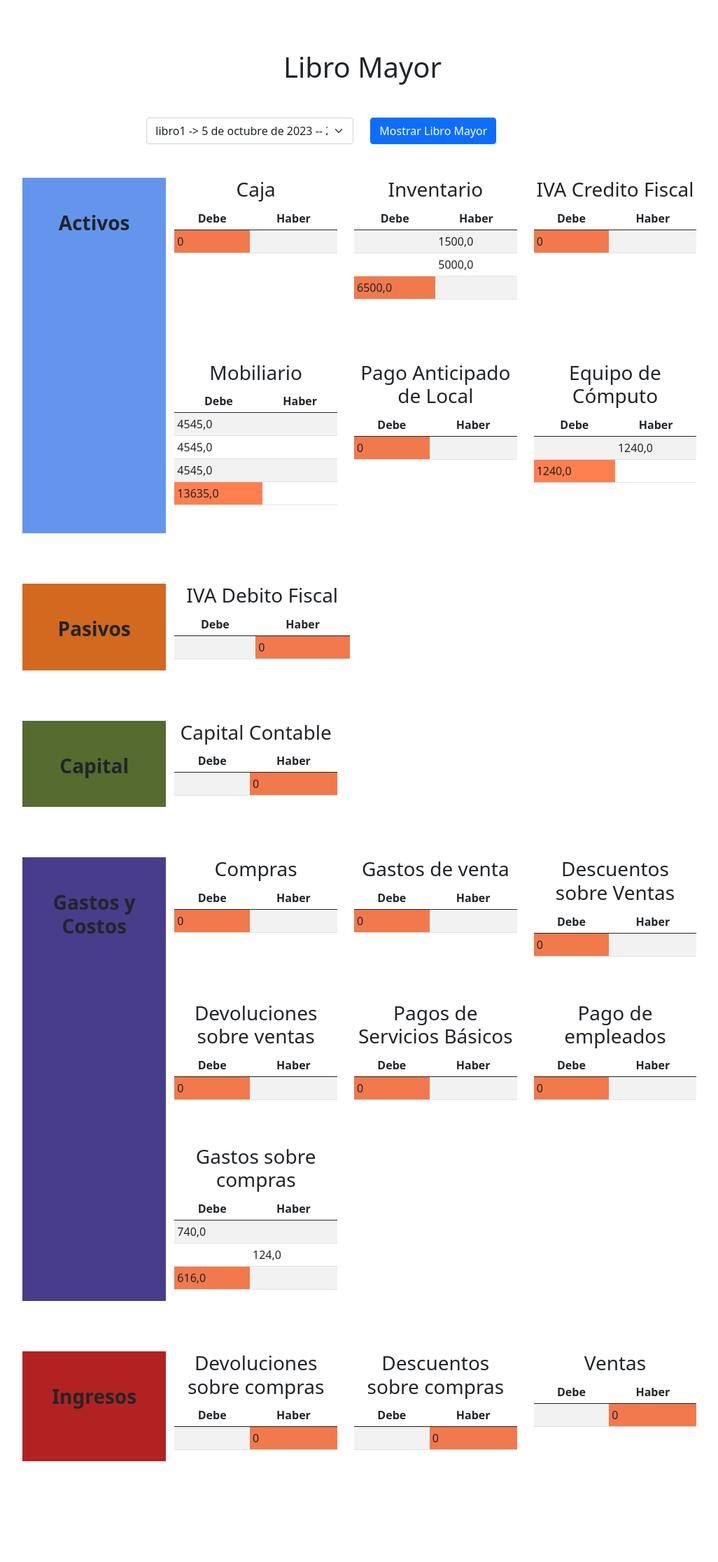
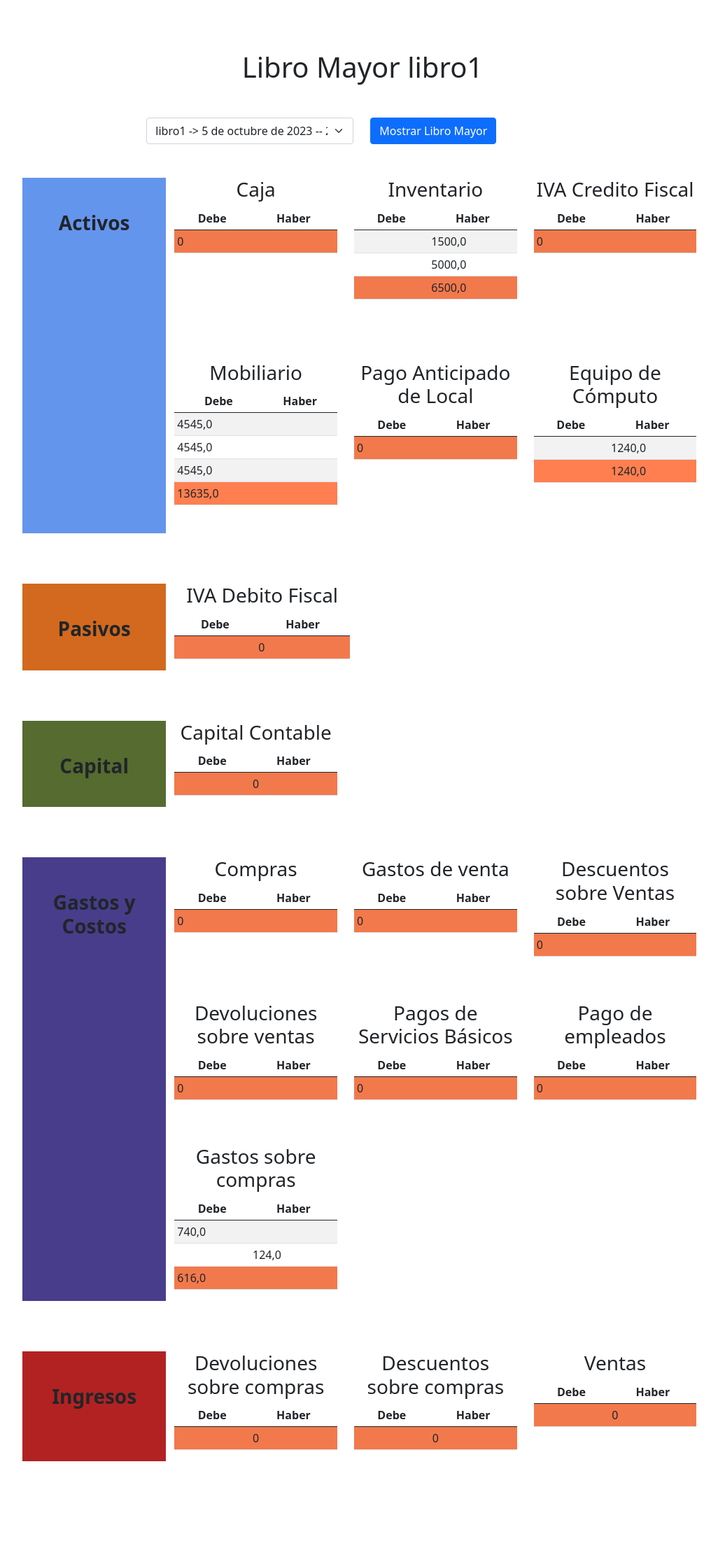
Before and after one commit to cargueta01/GameZone, a Django app: page /LibroMayor/ in a window 1280 px wide; the page is wider, and only the part inside the window is pictured. Shown: the part 116-2348 px from the top of that part at 70% size, without its empty margins (16-1042 px from the left). Run offline with Django 4.2, Linux system fonts and the light colour scheme; data comes from the database, SQL or seed files in the repository; both versions use the stored data as it was after the commit; some libraries are stand-ins or nearby versions.

Commit message:
correcciones libro mayor v1

```diff
--- a/AppGameZone/templates/Lib_Mayor.html
+++ b/AppGameZone/templates/Lib_Mayor.html
@@ -77,8 +77,8 @@
                                     {% endif %}
                                     {% endfor %}
                                     <tr>
-                                        <td style="background-color: coral;">{{ sumas.Caja }}</td>
-                                        <td></td>
+                                        <td style="background-color: coral;">{{ sumas.Caja.0 }}</td>
+                                        <td style="background-color: coral;">{{ sumas.Caja.1 }}</td>
                                     </tr>
                                 </tbody>
                             </table>
@@ -109,8 +109,8 @@
                                     {% endif %}
                                     {% endfor %}
                                     <tr>
-                                        <td style="background-color: coral;">{{ sumas.Inventario }}</td>
-                                        <td></td>
+                                        <td style="background-color: coral;">{{ sumas.Inventario.0 }}</td>
+                                        <td style="background-color: coral;">{{ sumas.Inventario.1}}</td>
                                     </tr>
                                 </tbody>
                             </table>
@@ -141,8 +141,8 @@
                                     {% endif %}
                                     {% endfor %}
                                     <tr>
-                                        <td style="background-color: coral;">{{ sumas.IVA_crédito_fiscal }}</td>
-                                        <td></td>
+                                        <td style="background-color: coral;">{{ sumas.IVA_crédito_fiscal.0 }}</td>
+                                        <td style="background-color: coral;">{{ sumas.IVA_crédito_fiscal.1 }}</td>
                                     </tr>
                                 </tbody>
                             </table>
@@ -176,8 +176,8 @@
                                     {% endif %}
                                     {% endfor %}
                                     <tr>
-                                        <td style="background-color: coral;">{{ sumas.Mobiliario }}</td>
-                                        <td></td>
+                                        <td style="background-color: coral;">{{ sumas.Mobiliario.0 }}</td>
+                                        <td style="background-color: coral;">{{ sumas.Mobiliario.1 }}</td>
                                     </tr>
                                 </tbody>
                             </table>
@@ -208,8 +208,8 @@
                                     {% endif %}
                                     {% endfor %}
                                     <tr>
-                                        <td style="background-color: coral;">{{ sumas.Pago_anticipado_de_local }}</td>
-                                        <td></td>
+                                        <td style="background-color: coral;">{{ sumas.Pago_anticipado_de_local.0 }}</td>
+                                        <td style="background-color: coral;">{{ sumas.Pago_anticipado_de_local.1 }}</td>
                                     </tr>
                                 </tbody>
                             </table>
@@ -240,8 +240,8 @@
                                     {% endif %}
                                     {% endfor %}
                                     <tr>
-                                        <td style="background-color: coral;">{{ sumas.Equipo_de_computo }}</td>
-                                        <td></td>
+                                        <td style="background-color: coral;">{{ sumas.Equipo_de_computo.0 }}</td>
+                                        <td style="background-color: coral;">{{ sumas.Equipo_de_computo.1 }}</td>
                                     </tr>
                                 </tbody>
                             </table>
@@ -281,8 +281,8 @@
                                 {% endif %}
                                 {% endfor %}
                                 <tr>
-                                    <td></td>
-                                    <td style="background-color: coral;">{{ sumas.IVA_débito_fiscal }}</td>
+                                    <td style="background-color: coral;">{{ sumas.IVA_débito_fiscal.0 }}</td>
+                                    <td style="background-color: coral;">{{ sumas.IVA_débito_fiscal.1 }}</td>
                                 </tr>
                             </tbody>
                         </table>
@@ -322,8 +322,8 @@
                                     {% endif %}
                                     {% endfor %}
                                     <tr>
-                                        <td></td>
-                                        <td style="background-color: coral;">{{ sumas.Capital_contable }}</td>
+                                        <td style="background-color: coral;">{{ sumas.Capital_contable.0 }}</td>
+                                        <td style="background-color: coral;">{{ sumas.Capital_contable.1 }}</td>
                                     </tr>
                                 </tbody>
                             </table>
@@ -364,8 +364,8 @@
                                     {% endif %}
                                     {% endfor %}
                                     <tr>
-                                        <td style="background-color: coral;">{{ sumas.Compras }}</td>
-                                        <td></td>
+                                        <td style="background-color: coral;">{{ sumas.Compras.0 }}</td>
+                                        <td style="background-color: coral;">{{ sumas.Compras.1 }}</td>
                                     </tr>
                                 </tbody>
                             </table>
@@ -397,8 +397,8 @@
                                     {% endif %}
                                     {% endfor %}
                                     <tr>
-                                        <td style="background-color: coral;">{{ sumas.Gasto_de_venta }}</td>
-                                        <td></td>
+                                        <td style="background-color: coral;">{{ sumas.Gasto_de_venta.0 }}</td>
+                                        <td style="background-color: coral;">{{ sumas.Gasto_de_venta.1 }}</td>
                                     </tr>
                                 </tbody>
                             </table>
@@ -430,8 +430,8 @@
                                     {% endif %}
                                     {% endfor %}
                                     <tr>
-                                        <td style="background-color: coral;">{{ sumas.Descuento_sobre_venta }}</td>
-                                        <td></td>
+                                        <td style="background-color: coral;">{{ sumas.Descuento_sobre_venta.0 }}</td>
+                                        <td style="background-color: coral;">{{ sumas.Descuento_sobre_venta.1 }}</td>
                                     </tr>
                                 </tbody>
                             </table>
@@ -465,8 +465,8 @@
                                     {% endif %}
                                     {% endfor %}
                                     <tr>
-                                        <td style="background-color: coral;">{{ sumas.Devoluciones_sobre_venta }}</td>
-                                        <td></td>
+                                        <td style="background-color: coral;">{{ sumas.Devoluciones_sobre_venta.0 }}</td>
+                                        <td style="background-color: coral;">{{ sumas.Devoluciones_sobre_venta.1 }}</td>
                                     </tr>
                                 </tbody>
                             </table>
@@ -498,8 +498,8 @@
                                     {% endif %}
                                     {% endfor %}
                                     <tr>
-                                        <td style="background-color: coral;">{{ sumas.Pago_de_servicios_básicos }}</td>
-                                        <td></td>
+                                        <td style="background-color: coral;">{{ sumas.Pago_de_servicios_básicos.0 }}</td>
+                                        <td style="background-color: coral;">{{ sumas.Pago_de_servicios_básicos.1 }}</td>
                                     </tr>
                                 </tbody>
                             </table>
@@ -530,8 +530,8 @@
                                     {% endif %}
                                     {% endfor %}
                                     <tr>
-                                        <td style="background-color: coral;">{{ sumas.Pago_de_empleados }}</td>
-                                        <td></td>
+                                        <td style="background-color: coral;">{{ sumas.Pago_de_empleados.0 }}</td>
+                                        <td style="background-color: coral;">{{ sumas.Pago_de_empleados.1 }}</td>
                                     </tr>
                                 </tbody>
                             </table>
@@ -564,8 +564,8 @@
                                     {% endif %}
                                     {% endfor %}
                                     <tr>
-                                        <td style="background-color: coral;">{{ sumas.Gastos_sobre_compras }}</td>
-                                        <td></td>
+                                        <td style="background-color: coral;">{{ sumas.Gastos_sobre_compras.0 }}</td>
+                                        <td style="background-color: coral;">{{ sumas.Gastos_sobre_compras.1 }}</td>
                                     </tr>
                                 </tbody>
                             </table>
@@ -607,8 +607,8 @@
                                     {% endif %}
                                     {% endfor %}
                                     <tr>
-                                        <td></td>
-                                        <td style="background-color: coral;">{{ sumas.Devoluciones_sobre_compra }}</td>
+                                        <td style="background-color: coral;">{{ sumas.Devoluciones_sobre_compra.0 }}</td>
+                                        <td style="background-color: coral;">{{ sumas.Devoluciones_sobre_compra.1 }}</td>
                                     </tr>
                                 </tbody>
                             </table>
@@ -640,8 +640,8 @@
                                     {% endif %}
                                     {% endfor %}
                                     <tr>
-                                        <td></td>
-                                        <td style="background-color: coral;">{{ sumas.Descuento_sobre_compra }}</td>
+                                        <td style="background-color: coral;">{{ sumas.Descuento_sobre_compra.0 }}</td>
+                                        <td style="background-color: coral;">{{ sumas.Descuento_sobre_compra.1 }}</td>
                                     </tr>
                                 </tbody>
                             </table>
@@ -673,8 +673,8 @@
                                     {% endif %}
                                     {% endfor %}
                                     <tr>
-                                        <td></td>
-                                        <td style="background-color: coral;">{{ sumas.Ventas }}</td>
+                                        <td style="background-color: coral;">{{ sumas.Ventas.0 }}</td>
+                                        <td style="background-color: coral;">{{ sumas.Ventas.1 }}</td>
                                     </tr>
                                 </tbody>
                             </table>
--- a/AppGameZone/views.py
+++ b/AppGameZone/views.py
@@ -75,15 +75,13 @@ def libromayor(request):
     # cuentas y sumas inicializadas en null
     cuentas = None
     sumas = None
-    # todas las nombreDeCuenta de la clase CatalogoCuenta
-    # lista = CatalogoCuenta.objects.values_list('nombreDeCuenta', flat=True)
 
     # buscar en RegistroTransaccion por registroLibro
     cuentas = RegistroTransaccion.objects.filter(registroLibro=1)
 
     # consultar todos los libros mayores
     libros = LibroMayor.objects.all()
-    libroTitulo = None
+    libroTitulo = LibroMayor.objects.get(idLibro=1)
     if request.method == 'POST':
         libroSeleccionado = request.POST.get('libroSeleccionado')
         print("este es el el id: " + str(libroSeleccionado))
@@ -98,8 +96,6 @@ def libromayor(request):
     for i in tipos:
         # estos son los nombres de las cuentas
         lista = list(catalogo[i].values())
-        # print("esto es ")
-        # print(lista)
         for j in lista:
             debe = 0
             haber = 0
@@ -111,10 +107,18 @@ def libromayor(request):
                         haber += c.montoTransaccion
             new_key = j.replace(' ', '_')
             if i == 'Activo' or i == 'Gastos':
-                sumas[new_key] = abs(debe - haber)
+                operacion = debe - haber
+                if operacion < 0:
+                    sumas[new_key] = ["", abs(operacion)]
+                else:
+                    sumas[new_key] = [abs(operacion), ""]
                 # print("esta es la lista: "+ str(j)+" y su debe : "+str(sumas[new_key]))
             else:
-                sumas[new_key] = abs(haber - debe)
+                operacion = haber - debe
+                if operacion < 0:
+                    sumas[new_key] = [abs(operacion), ""]
+                else:
+                    sumas[new_key] = ["", abs(operacion)]
 
         # print("estos son los resultados:\n" + str(sumas))
         # print("\nesta es una cuenta:" + str(sumas['Inventario']))
@@ -152,12 +156,21 @@ def balance(request):
 
                 new_key = j.replace(' ', '_')
                 if i == 'Activo' or i == 'Gastos':
-                    sumas[new_key] = abs(debe - haber)
-                    debeTotal += sumas[new_key]
-                    # print("esta es la lista: "+ str(j)+" y su debe : "+str(sumas[new_key]))
+                    operacion = debe - haber
+                    if operacion < 0:
+                        sumas[new_key] = ["", abs(operacion)]
+                        haberTotal += sumas[new_key][1]
+                    else:
+                        sumas[new_key] = [abs(operacion), ""]
+                        debeTotal += sumas[new_key][0]
                 else:
-                    sumas[new_key] = abs(haber - debe)
-                    haberTotal += sumas[new_key]
+                    operacion = haber - debe
+                    if operacion < 0:
+                        sumas[new_key] = [abs(operacion), ""]
+                        debeTotal += sumas[new_key][0]
+                    else:
+                        sumas[new_key] = ["", abs(operacion)]
+                        haberTotal += sumas[new_key][1]
 
             libroTitulo = LibroMayor.objects.get(idLibro=libroSeleccionado)
             libroTitulo.saldoDeudor = debeTotal
```
Also changed, not shown: AppGameZone/templates/Bal_Comprob.html (+36 -36 lines), db.sqlite3.
